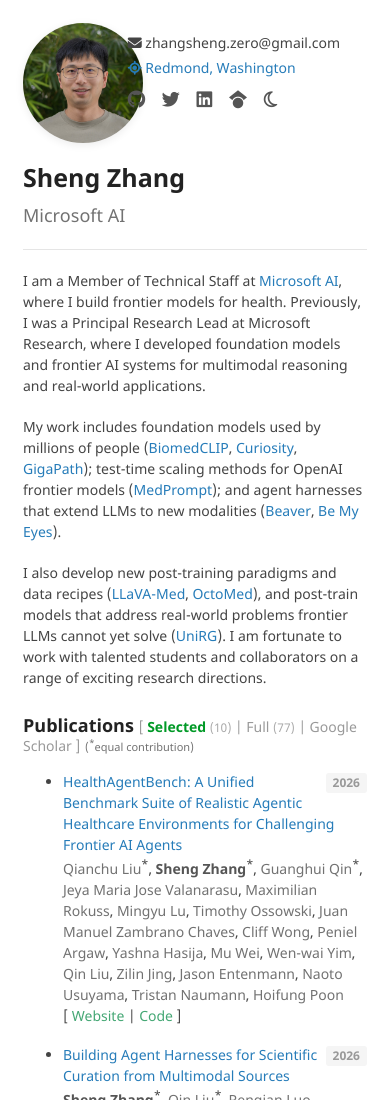
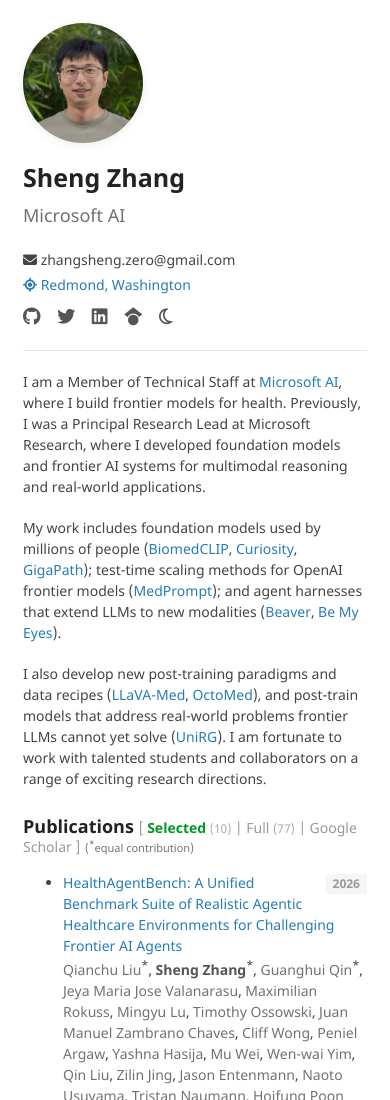
Before and after one commit to sheng-z/sheng-z.github.io, a plain HTML site: page index.html in a window 390 px wide. Shown: the top 1100 px of the page. Drawn offline with Linux system fonts and the light colour scheme.

Commit message:
Prevent mobile contact details from overlapping profile photo

```diff
--- a/assets/css/style.css
+++ b/assets/css/style.css
@@ -739,3 +739,14 @@ summary.fullpub {
 
   section {
     width: auto; } }
+
+@media screen and (max-width: 720px) {
+  header {
+    width: auto; }
+
+  .contact {
+    position: static;
+    margin-bottom: 20px; }
+
+  .contact-line {
+    overflow-wrap: anywhere; } }
```
